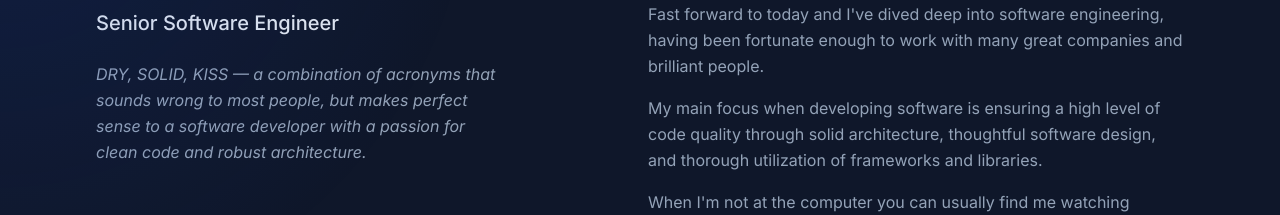
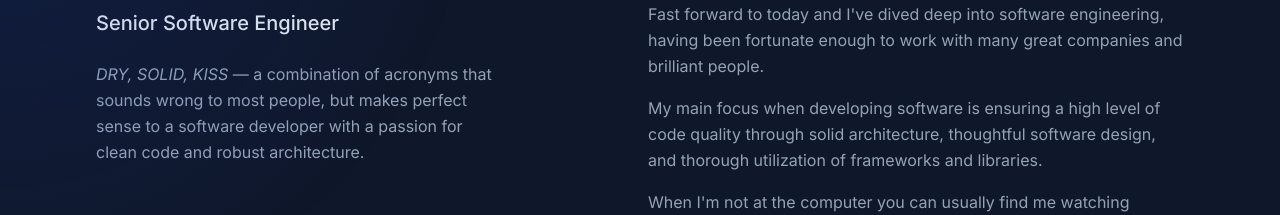
Before and after one commit to mikkel-ol/website, a React (Vite) app: page / in a window 1280 px wide. Shown: the part 147-362 px from the top of the page. Built offline with nearby package versions, Linux system fonts and the light colour scheme.

Commit message:
Italize only acronyms

```diff
--- a/src/App.tsx
+++ b/src/App.tsx
@@ -24,9 +24,9 @@ const App: React.FC = () => {
 
               <h2 className="text-xl text-slate-200 font-medium mt-3">Senior Software Engineer</h2>
 
-              <p className="italic mt-6 mb-4 lg:mb-16 w-[75%]">
-                DRY, SOLID, KISS — a combination of acronyms that sounds wrong to most people, but makes perfect sense to a software
-                developer with a passion for clean code and robust architecture.
+              <p className="mt-6 mb-4 lg:mb-16 w-[75%]">
+                <span className="italic">DRY, SOLID, KISS</span> — a combination of acronyms that sounds wrong to most people, but makes
+                perfect sense to a software developer with a passion for clean code and robust architecture.
               </p>
 
               <nav className="hidden lg:block">
```
